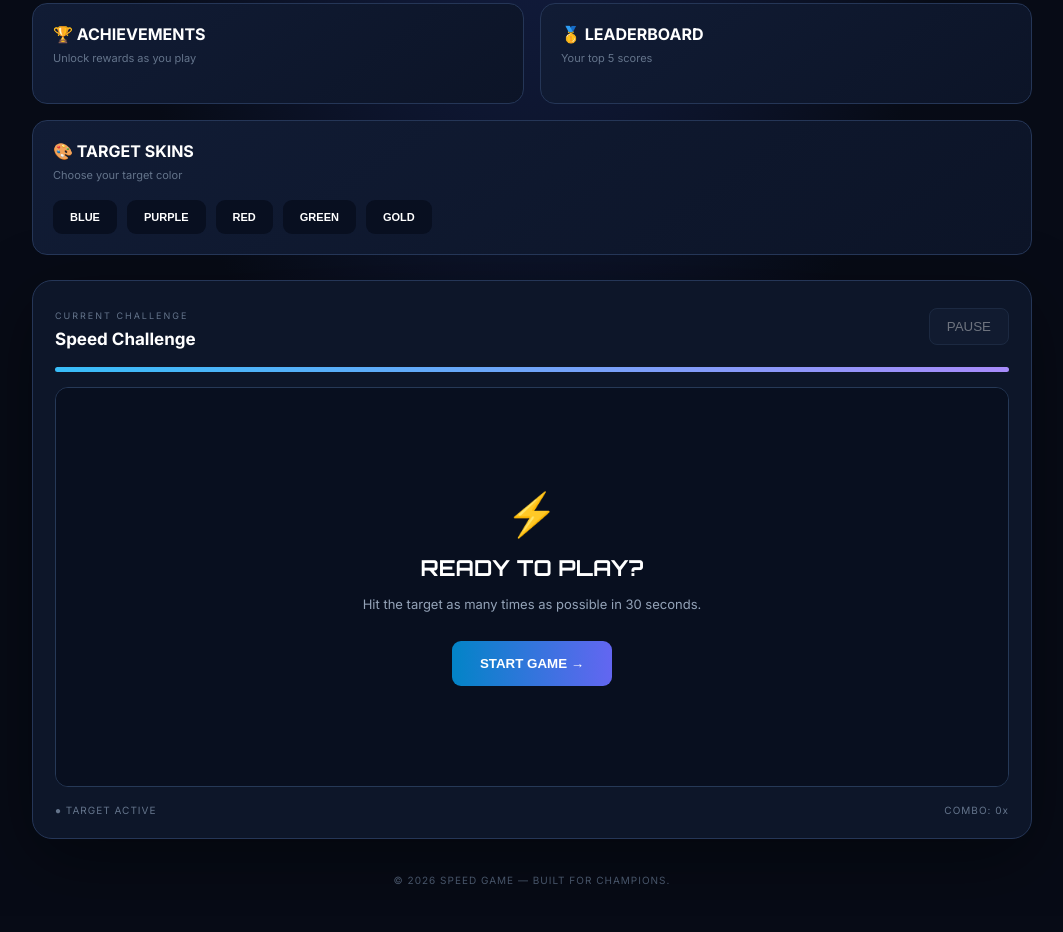
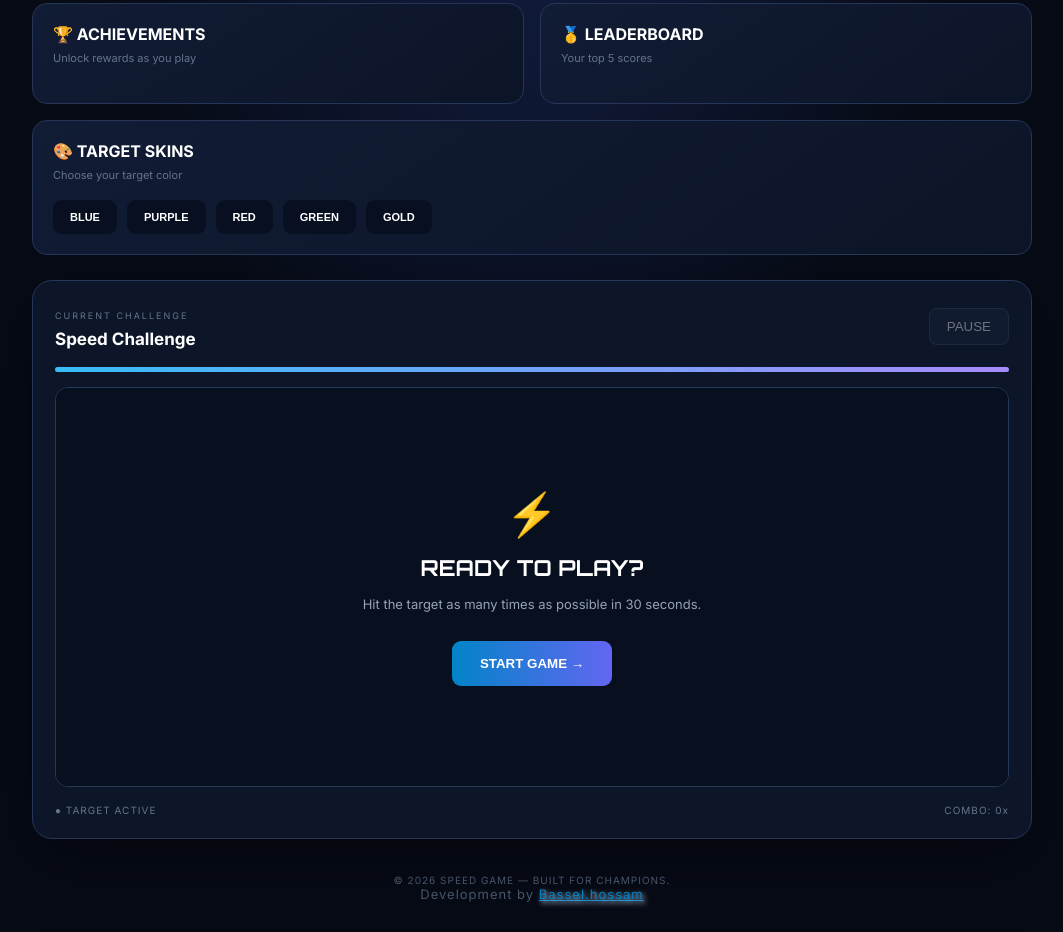
Before and after one commit to basselhossam1986-bot/Speed-Game, a plain HTML site: page index.html in a window 1280 px wide. Shown: the part 429-1361 px from the top of the page, without its empty margins (108-1171 px from the left). Drawn offline with Linux system fonts and the light colour scheme.

Commit message:
change style

```diff
--- a/index.html
+++ b/index.html
@@ -120,6 +120,7 @@
 
         <footer>
             © 2026 SPEED GAME — BUILT FOR CHAMPIONS.
+            <p class="Bassel">Development by <a href="https://basselhossam1986-bot.github.io/Portofolio/" class="myprotofolio">Bassel.hossam</a></p>
         </footer>
 
     </main>
--- a/style.css
+++ b/style.css
@@ -368,3 +368,12 @@ footer {
         padding: 12px;
     }
 }
+
+.Bassel{
+    font-size: 13px
+}
+
+.myprotofolio{
+    color: #0284c7;
+    text-shadow: 2px 2px 5px #bad3f1;
+}
```
